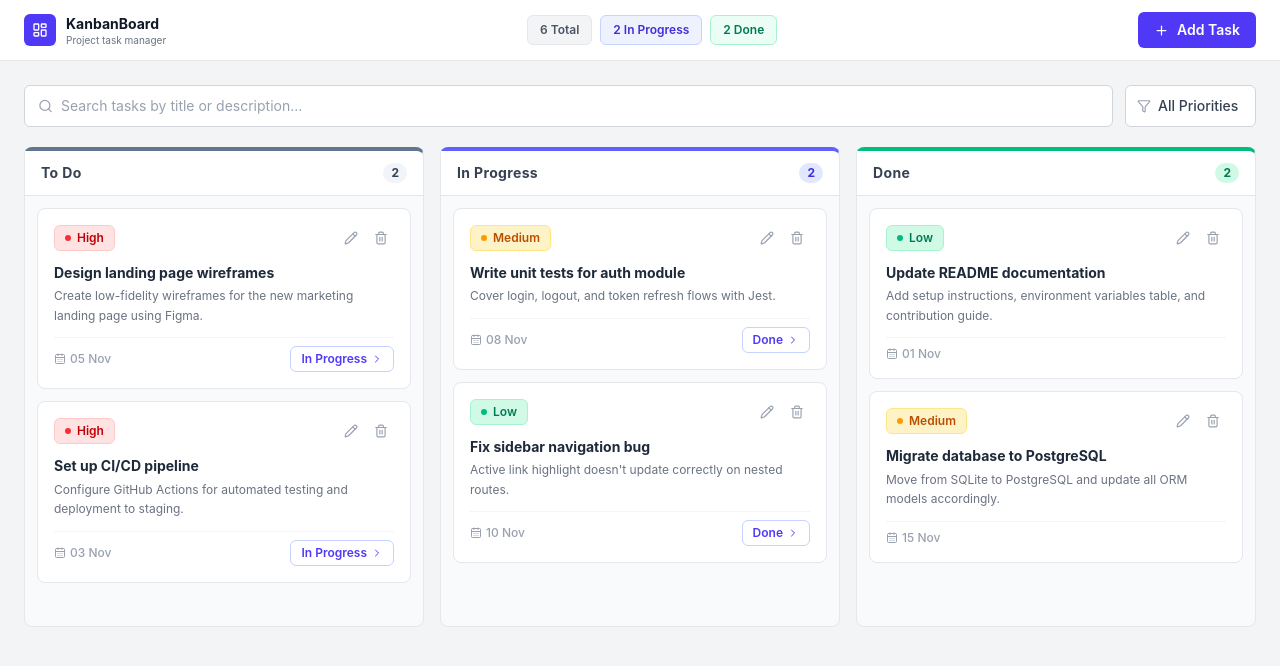
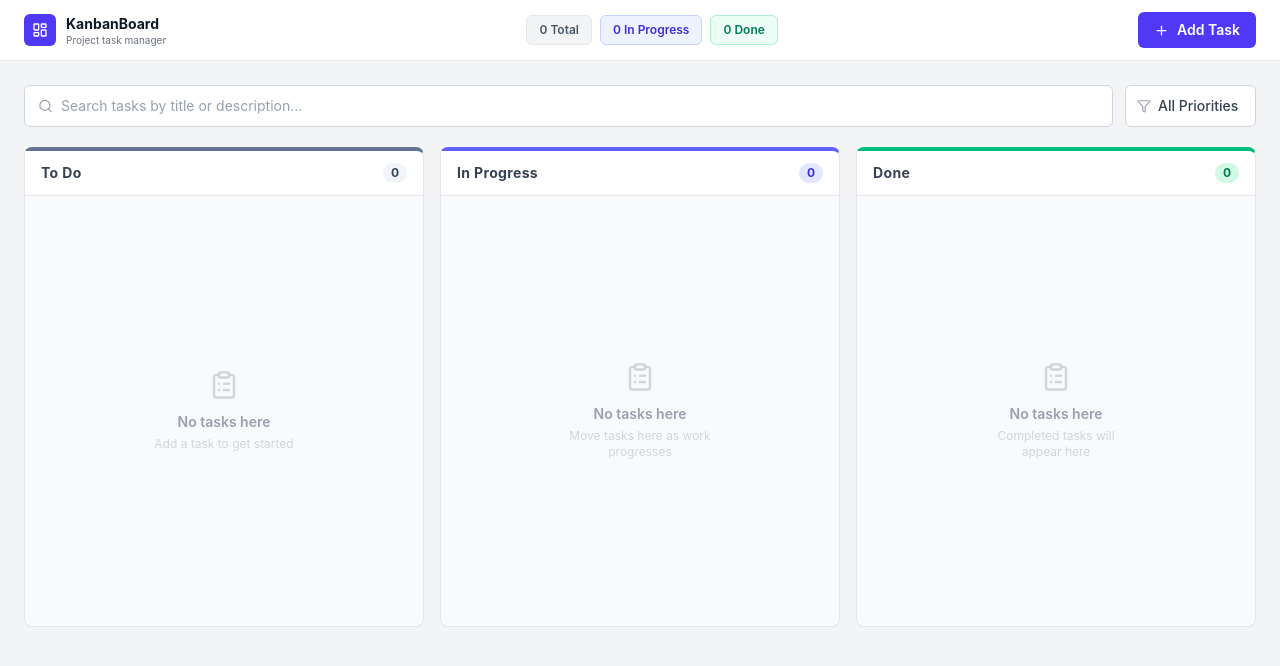
Before and after one commit to Hitheshamin24/Kanban, a React (Vite) app: page / in a window 1280 px wide. Shown: the top 666 px of the page. Built offline with nearby package versions, Linux system fonts and the light colour scheme.

Commit message:
refactor: remove unused dummy data and custom hooks, implement local storage for task management

```diff
--- a/src/app/hooks.js
+++ /dev/null
@@ -1,12 +0,0 @@
-import { useDispatch, useSelector } from "react-redux";
-
-/**
- * Pre-typed dispatch hook — use this instead of plain `useDispatch`.
- */
-export const useAppDispatch = () => useDispatch();
-
-/**
- * Pre-typed selector hook — use this instead of plain `useSelector`.
- * @param {function} selector
- */
-export const useAppSelector = (selector) => useSelector(selector);
--- /dev/null
+++ b/src/features/hooks/useLocalStorage.js
@@ -0,0 +1,29 @@
+import { useState, useEffect } from "react";
+
+/**
+ * Works exactly like useState but persists the value in localStorage.
+ * @param {string} key      - localStorage key
+ * @param {*}     initial   - default value when nothing is stored yet
+ */
+const useLocalStorage = (key, initial) => {
+  const [value, setValue] = useState(() => {
+    try {
+      const stored = localStorage.getItem(key);
+      return stored !== null ? JSON.parse(stored) : initial;
+    } catch {
+      return initial;
+    }
+  });
+
+  useEffect(() => {
+    try {
+      localStorage.setItem(key, JSON.stringify(value));
+    } catch {
+      console.warn(`Could not save "${key}" to localStorage.`);
+    }
+  }, [key, value]);
+
+  return [value, setValue];
+};
+
+export default useLocalStorage;
--- a/src/features/state/dummyData.js
+++ /dev/null
@@ -1,56 +0,0 @@
-export const DUMMY_TASKS = [
-  {
-    id: "1",
-    title: "Design landing page wireframes",
-    description:
-      "Create low-fidelity wireframes for the new marketing landing page using Figma.",
-    priority: "high",
-    duedate: "2026-11-05",
-    status: "todo",
-  },
-  {
-    id: "2",
-    title: "Set up CI/CD pipeline",
-    description:
-      "Configure GitHub Actions for automated testing and deployment to staging.",
-    priority: "high",
-    duedate: "2026-11-03",
-    status: "todo",
-  },
-  {
-    id: "3",
-    title: "Write unit tests for auth module",
-    description:
-      "Cover login, logout, and token refresh flows with Jest.",
-    priority: "medium",
-    duedate: "2026-11-08",
-    status: "inprogress",
-  },
-  {
-    id: "4",
-    title: "Fix sidebar navigation bug",
-    description:
-      "Active link highlight doesn't update correctly on nested routes.",
-    priority: "low",
-    duedate: "2026-11-10",
-    status: "inprogress",
-  },
-  {
-    id: "5",
-    title: "Update README documentation",
-    description:
-      "Add setup instructions, environment variables table, and contribution guide.",
-    priority: "low",
-    duedate: "2026-11-01",
-    status: "done",
-  },
-  {
-    id: "6",
-    title: "Migrate database to PostgreSQL",
-    description:
-      "Move from SQLite to PostgreSQL and update all ORM models accordingly.",
-    priority: "medium",
-    duedate: "2026-11-15",
-    status: "done",
-  },
-];
--- a/src/features/ui/components/Column.jsx
+++ b/src/features/ui/components/Column.jsx
@@ -46,7 +46,7 @@ const Column = ({ status, tasks, onEdit, onDelete, onStatusChange }) => {
           <div className="flex-1 flex flex-col items-center justify-center py-12 text-center">
             <ClipboardList size={30} className="text-gray-300 mb-3" />
             <p className="text-sm font-semibold text-gray-400">No tasks here</p>
-            <p className="text-xs text-gray-300 mt-1 max-w-[160px]">{meta.emptyMsg}</p>
+            <p className="text-xs text-gray-300 mt-1 max-w-40">{meta.emptyMsg}</p>
           </div>
         ) : (
           tasks.map((task) => (
--- a/src/features/ui/components/FilterBar.jsx
+++ b/src/features/ui/components/FilterBar.jsx
@@ -3,9 +3,9 @@ import { Filter } from "lucide-react";
 
 const PRIORITIES = [
   { value: "all", label: "All Priorities" },
-  { value: "high", label: "🔴 High" },
-  { value: "medium", label: "🟡 Medium" },
-  { value: "low", label: "🟢 Low" },
+  { value: "high", label: "High" },
+  { value: "medium", label: "Medium" },
+  { value: "low", label: "Low" },
 ];
 
 const FilterBar = ({ value, onChange }) => {
--- a/src/features/ui/pages/KanbanBoard.jsx
+++ b/src/features/ui/pages/KanbanBoard.jsx
@@ -1,17 +1,18 @@
 import React, { useState, useMemo } from "react";
 import { Plus, LayoutDashboard, SearchX, Trash2 } from "lucide-react";
-import { DUMMY_TASKS } from "../../state/dummyData";
 import Column from "../components/Column";
 import TaskModal from "../components/TaskModal";
 import SearchBar from "../components/SearchBar";
 import FilterBar from "../components/FilterBar";
+import useLocalStorage from "../../hooks/useLocalStorage";
 
 const COLUMNS = ["todo", "inprogress", "done"];
 
-let idCounter = DUMMY_TASKS.length + 1;
+// Generate a simple unique id
+const generateId = () => `task-${Date.now()}-${Math.random().toString(36).slice(2, 7)}`;
 
 const KanbanBoard = () => {
-  const [tasks, setTasks] = useState(DUMMY_TASKS);
+  const [tasks, setTasks] = useLocalStorage("kanban-tasks", []);
   const [search, setSearch] = useState("");
   const [priorityFilter, setPriorityFilter] = useState("all");
   const [modalOpen, setModalOpen] = useState(false);
@@ -47,7 +48,7 @@ const KanbanBoard = () => {
   const handleAddTask = (form) => {
     setTasks((prev) => [
       ...prev,
-      { id: String(idCounter++), ...form, status: "todo" },
+      { id: generateId(), ...form, status: "todo" },
     ]);
   };
 
```
